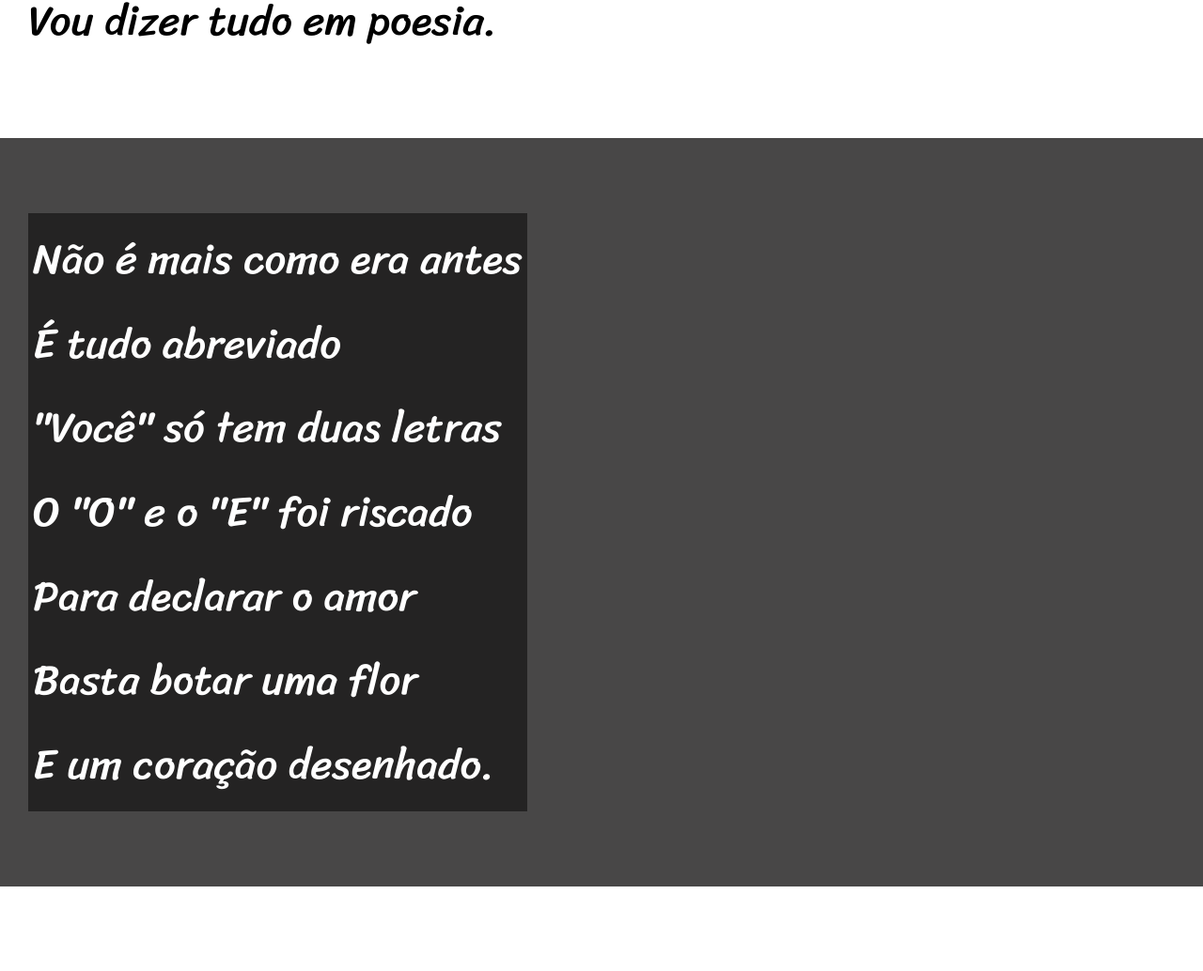
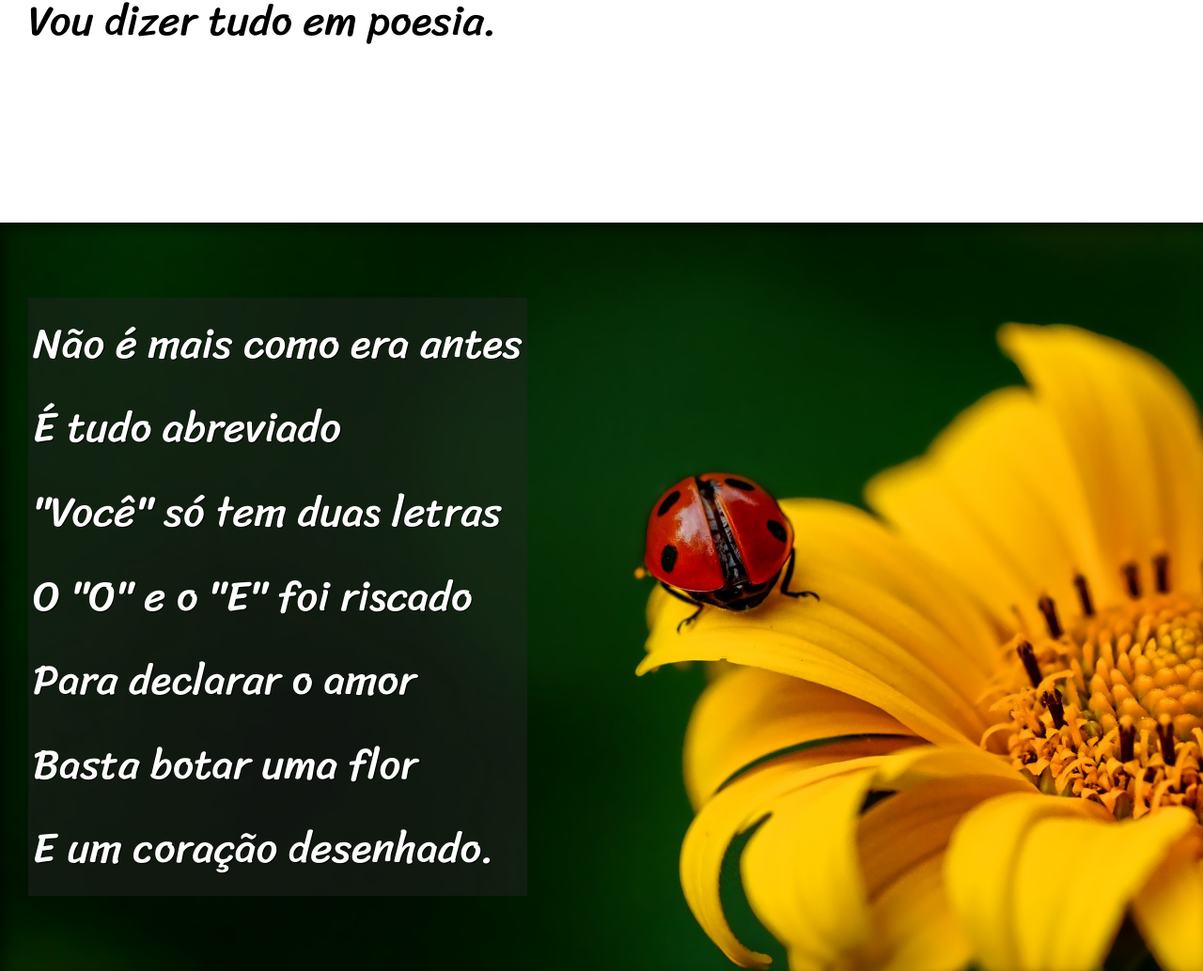
Before and after one commit to AndreyMarqz/HTML-CSS, a plain HTML site: page Desafios/d012/index.html in a window 1280 px wide. Shown: the part 957-1991 px from the top of the page at 94% size. Drawn offline with Linux system fonts and the light colour scheme.

Commit message:
desafio 12 finalizado

```diff
--- a/Desafios/d012/index.html
+++ b/Desafios/d012/index.html
@@ -24,7 +24,7 @@
         </p>
     </section>
 
-    <section class="imagem">
+    <section class="imagem" id="img01">
         <p>
             Não é mais como era antes <br>
             É tudo abreviado <br>
@@ -58,7 +58,7 @@
         </p>
     </section>
 
-    <section class="imagem">
+    <section class="imagem" id="img02">
         <p>
             Tenho saudade das cartas <br>
             Escritas com a própria mão <br>
--- a/Desafios/d012/style.css
+++ b/Desafios/d012/style.css
@@ -59,6 +59,10 @@ section {
     font-size: 3.5vw;
 }
 
+section > p {
+    padding-bottom: 2em;
+}
+
 .normal {
     background-color: white;
     color: black;
@@ -67,12 +71,25 @@ section {
 .imagem {
     background-color: rgb(72, 71, 71);
     color: white;
+    box-shadow: inset 6px 6px 13px 0px rgba(0, 0, 0, 0.496);
+    background-size: cover;
+    background-attachment: fixed;
 }
 
 .imagem > p {
     display: inline-block;
     padding: 5px;
-    background-color: rgb(36, 35, 35);
+    background-color: rgba(36, 35, 35, 0.458);
+    text-shadow: 1px 1px 0px black;
+}
+
+#img01 {
+    background-image: url(imagens/background001.jpg);
+    background-position: right center;
+}
+
+#img02 {
+    background-image: url(imagens/background002.jpg);
 }
 
 footer {
```
